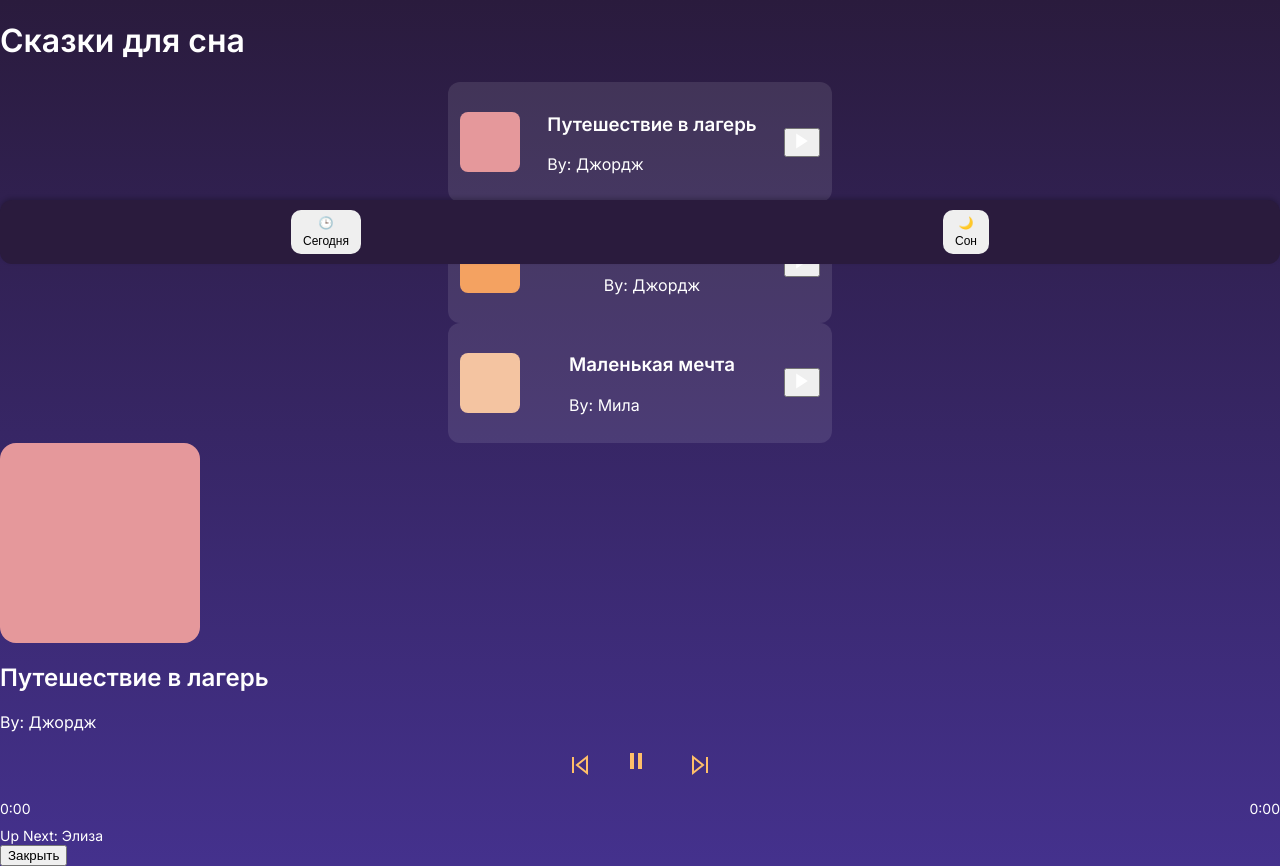
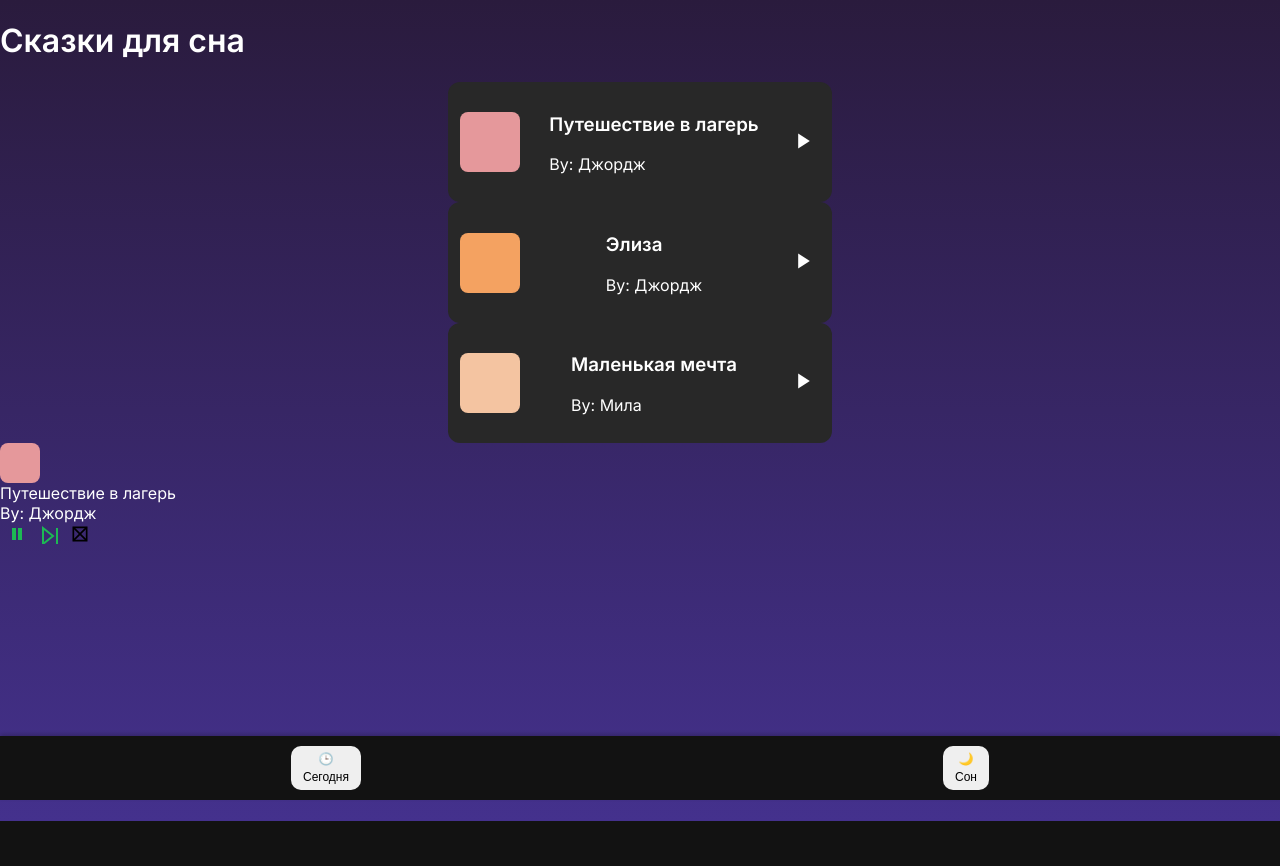
Before and after one commit to GeorgeBuzeev/SleepApp, a React (Create React App) app: page / in a window 1280 px wide. Both pictures are taken after a click on the button 802 px from the left and 142 px from the top of the page. After the commit the page ends 821 px from the top, so only its background shows below. Built offline with nearby package versions, Linux system fonts and the light colour scheme.

Commit message:
Updated design to match Spotify-style UX

```diff
--- a/src/App.css
+++ b/src/App.css
@@ -1,6 +1,7 @@
 /* Общий стиль */
 body {
   font-family: 'Inter', sans-serif;
+  background-color: #121212;
 }
 
 /* Карточки сказок */
@@ -10,20 +11,26 @@ body {
   justify-content: space-between;
   padding: 12px;
   border-radius: 12px;
-  background: rgba(255, 255, 255, 0.1);
+  background: #282828;
   transition: background 0.3s ease;
   max-width: 360px;
   margin: 0 auto;
 }
 
 .story-card:hover {
-  background: rgba(255, 255, 255, 0.2);
+  background: #383838;
 }
 
 .story-cover {
   width: 60px;
   height: 60px;
   border-radius: 8px;
+}
+
+.play-icon {
+  background: none;
+  border: none;
+  cursor: pointer;
 }
 
 /* Плеер */
@@ -76,6 +83,13 @@ body {
   margin-top: 10px;
 }
 
+/* Мини-плеер */
+.mini-player-cover {
+  width: 40px;
+  height: 40px;
+  border-radius: 8px;
+}
+
 /* Кнопка каталога */
 .catalog-button {
   display: block;
@@ -95,13 +109,12 @@ body {
   justify-content: space-around;
   padding: 10px 0;
   position: fixed;
-  top: 25%; /* Поднятие меню выше */
+  bottom: 0;
   left: 0;
   right: 0;
   box-shadow: 0 -2px 4px rgba(0, 0, 0, 0.2);
   z-index: 10;
-  background-color: #2A1B3D; /* Непрозрачный фон */
-  border-radius: 12px;
+  background-color: #121212;
 }
 
 .tab-button {
--- a/src/App.js
+++ b/src/App.js
@@ -35,7 +35,7 @@ function App() {
     updateUpNext();
     audio.play();
     setIsPlaying(true);
-    setIsPlayerOpen(true);
+    setIsPlayerOpen(false);
   };
 
   const togglePlay = () => {
@@ -69,7 +69,15 @@ function App() {
     return `${mins}:${secs < 10 ? '0' + secs : secs}`;
   };
 
+  const openPlayer = () => {
+    setIsPlayerOpen(true);
+  };
+
   const closePlayer = () => {
+    setIsPlayerOpen(false);
+  };
+
+  const stopPlaying = () => {
     const audio = audioRef.current;
     audio.pause();
     setIsPlaying(false);
@@ -78,16 +86,16 @@ function App() {
   };
 
   return (
-    <div className="flex flex-col h-screen bg-gradient-to-b from-[#2A1B3D] to-[#44318D] text-white">
+    <div className="flex flex-col h-screen bg-[#121212] text-white">
       {/* Основной контент */}
-      <div className="flex-1 overflow-y-auto p-6 pb-24">
+      <div className="flex-1 overflow-y-auto p-6 pb-32">
         {activeTab === 'today' ? (
           <div className="max-w-md mx-auto">
             <h1 className="text-3xl font-bold mb-8 text-center">Сказки для сна</h1>
             {stories.map((story) => (
               <div
                 key={story.id}
-                className="story-card flex items-center mb-4 p-3 rounded-xl cursor-pointer transition-all hover:bg-opacity-80"
+                className="story-card flex items-center mb-4 p-3 rounded-xl cursor-pointer transition-all hover:bg-[#282828]"
                 onClick={() => playStory(story.id)}
               >
                 <div className="story-cover mr-4" style={{ backgroundColor: story.cover }}></div>
@@ -109,19 +117,8 @@ function App() {
         ) : (
           <div className="max-w-md mx-auto">
             <h1 className="text-2xl font-bold mb-6 mt-20 text-center">Спокойный сон — без усилий</h1>
-            <p className="text-gray-300 mb-4 text-center">Премиум-доступ к боту Мане — это не просто сказки, а ваш инструмент для лёгкого засыпания, глубокого сна и спокойного утра.</p>
-            <h2 className="text-xl font-semibold mb-4 text-center">🎯 Что вы получите?</h2>
-            <ul className="list-disc list-inside text-gray-300 mb-6 text-center">
-              <li>Подготовитесь к лучшему отдыху благодаря уникальным историям с эффектом медитации, озвученным известными голосами</li>
-              <li>Проследите за вашим настроением, каждый вечер, перед сном</li>
-              <li>А еще - создание и озвучка персональных историй по запросу, превращая ваши мечты в реальность!</li>
-            </ul>
-            <h2 className="text-xl font-semibold mb-4 text-center">🌟 Тарифы на выбор:</h2>
-            <ul className="list-disc list-inside text-gray-300 mb-4 text-center">
-              <li>На 30 дней - 450 рублей</li>
-              <li>На 365 дней + 30 дней бесплатно 🎁 - 3600 рублей<br />Экономия 39%! Это всего 276 рублей в месяц! Дешевле капучинки</li>
-            </ul>
-            <button className="catalog-button block w-4/5 mx-auto mt-4 p-3 bg-[#FFBF69] text-[#2A1B3D] rounded-lg hover:bg-[#FF9F1C] font-semibold">
+            <p className="text-gray-300 mb-4 text-center">Премиум-доступ к боту Мане — это не просто сказки, а ваш инструмент для лёгкого засыпания.</p>
+            <button className="catalog-button block w-4/5 mx-auto mt-4 p-3 bg-[#1DB954] text-white rounded-lg hover:bg-[#1ED760] font-semibold">
               Каталог
             </button>
           </div>
@@ -130,31 +127,31 @@ function App() {
 
       {/* Полноэкранный плеер */}
       {isPlayerOpen && currentStory && (
-        <div className="fixed inset-0 bg-[#2A1B3D] flex flex-col items-center justify-center p-6 z-50">
+        <div className="fixed inset-0 bg-[#121212] flex flex-col items-center justify-center p-6 z-50">
           <div className="player-cover mb-6" style={{ backgroundColor: currentStory.cover, width: '200px', height: '200px', borderRadius: '16px' }}></div>
           <h2 className="text-xl font-bold mb-2">{currentStory.title}</h2>
           <p className="text-sm text-gray-400 mb-4">By: {currentStory.author}</p>
           <div className="player-controls flex justify-center gap-6 mb-4">
             <button className="player-button" onClick={prevStory}>
-              <svg width="24" height="24" fill="none" stroke="#FFBF69" strokeWidth="2">
+              <svg width="24" height="24" fill="none" stroke="#1DB954" strokeWidth="2">
                 <polygon points="19 20 9 12 19 4 19 20"/>
                 <line x1="5" y1="4" x2="5" y2="20"/>
               </svg>
             </button>
             <button className="player-button play-button" onClick={togglePlay}>
               {isPlaying ? (
-                <svg width="32" height="32" fill="#FFBF69">
+                <svg width="32" height="32" fill="#1DB954">
                   <rect x="6" y="4" width="4" height="16"/>
                   <rect x="14" y="4" width="4" height="16"/>
                 </svg>
               ) : (
-                <svg width="32" height="32" fill="#FFBF69">
+                <svg width="32" height="32" fill="#1DB954">
                   <polygon points="5 3 19 12 5 21 5 3"/>
                 </svg>
               )}
             </button>
             <button className="player-button" onClick={nextStory}>
-              <svg width="24" height="24" fill="none" stroke="#FFBF69" strokeWidth="2">
+              <svg width="24" height="24" fill="none" stroke="#1DB954" strokeWidth="2">
                 <polygon points="5 4 15 12 5 20 5 4"/>
                 <line x1="19" y1="4" x2="19" y2="20"/>
               </svg>
@@ -166,7 +163,7 @@ function App() {
           </div>
           <div className="progress-bar w-full max-w-md h-1 bg-gray-600 rounded-full">
             <div
-              className="progress h-1 bg-[#FFBF69] rounded-full"
+              className="progress h-1 bg-[#1DB954] rounded-full"
               style={{ width: `${(currentTime / duration) * 100 || 0}%`, transition: 'width 0.1s linear' }}
             ></div>
           </div>
@@ -175,17 +172,56 @@ function App() {
         </div>
       )}
 
-      {/* Вкладки (подняты выше) */}
-      <div className="tab-buttons fixed top-1/4 left-0 right-0 flex justify-around bg-[#2A1B3D] p-2 rounded-xl shadow-lg z-10">
+      {/* Мини-плеер */}
+      {currentStory && !isPlayerOpen && (
+        <div className="fixed bottom-16 left-0 right-0 bg-[#282828] p-3 flex items-center justify-between z-50">
+          <div className="flex items-center">
+            <div className="mini-player-cover mr-3" style={{ backgroundColor: currentStory.cover }}></div>
+            <div>
+              <div className="text-sm font-semibold">{currentStory.title}</div>
+              <div className="text-xs text-gray-400">By: {currentStory.author}</div>
+            </div>
+          </div>
+          <div className="flex items-center gap-2">
+            <button className="player-button" onClick={togglePlay}>
+              {isPlaying ? (
+                <svg width="20" height="20" fill="#1DB954">
+                  <rect x="6" y="4" width="4" height="12"/>
+                  <rect x="12" y="4" width="4" height="12"/>
+                </svg>
+              ) : (
+                <svg width="20" height="20" fill="#1DB954">
+                  <polygon points="5 3 17 10 5 17 5 3"/>
+                </svg>
+              )}
+            </button>
+            <button className="player-button" onClick={nextStory}>
+              <svg width="20" height="20" fill="none" stroke="#1DB954" strokeWidth="2">
+                <polygon points="5 4 15 12 5 20 5 4"/>
+                <line x1="19" y1="4" x2="19" y2="20"/>
+              </svg>
+            </button>
+            <button className="player-button" onClick={openPlayer}>
+              <svg width="20" height="20" fill="#1DB954" viewBox="0 0 24 24">
+                <path d="M4 4h16v16H4z" fill="none" stroke="currentColor" strokeWidth="2"/>
+                <path d="M4 4l16 16M4 20L20 4" stroke="currentColor" strokeWidth="2"/>
+              </svg>
+            </button>
+          </div>
+        </div>
+      )}
+
+      {/* Вкладки */}
+      <div className="tab-buttons fixed bottom-0 left-0 right-0 flex justify-around bg-[#121212] p-2 z-10">
         <button
-          className={`tab-button flex flex-col items-center p-2 rounded-lg ${activeTab === 'today' ? 'bg-[#44318D] text-white' : 'text-gray-400'}`}
+          className={`tab-button flex flex-col items-center p-2 rounded-lg ${activeTab === 'today' ? 'bg-[#282828] text-white' : 'text-gray-400'}`}
           onClick={() => setActiveTab('today')}
         >
           <span className="text-lg">🕒</span>
           Сегодня
         </button>
         <button
-          className={`tab-button flex flex-col items-center p-2 rounded-lg ${activeTab === 'sleep' ? 'bg-[#44318D] text-white' : 'text-gray-400'}`}
+          className={`tab-button flex flex-col items-center p-2 rounded-lg ${activeTab === 'sleep' ? 'bg-[#282828] text-white' : 'text-gray-400'}`}
           onClick={() => setActiveTab('sleep')}
         >
           <span className="text-lg">🌙</span>
```
